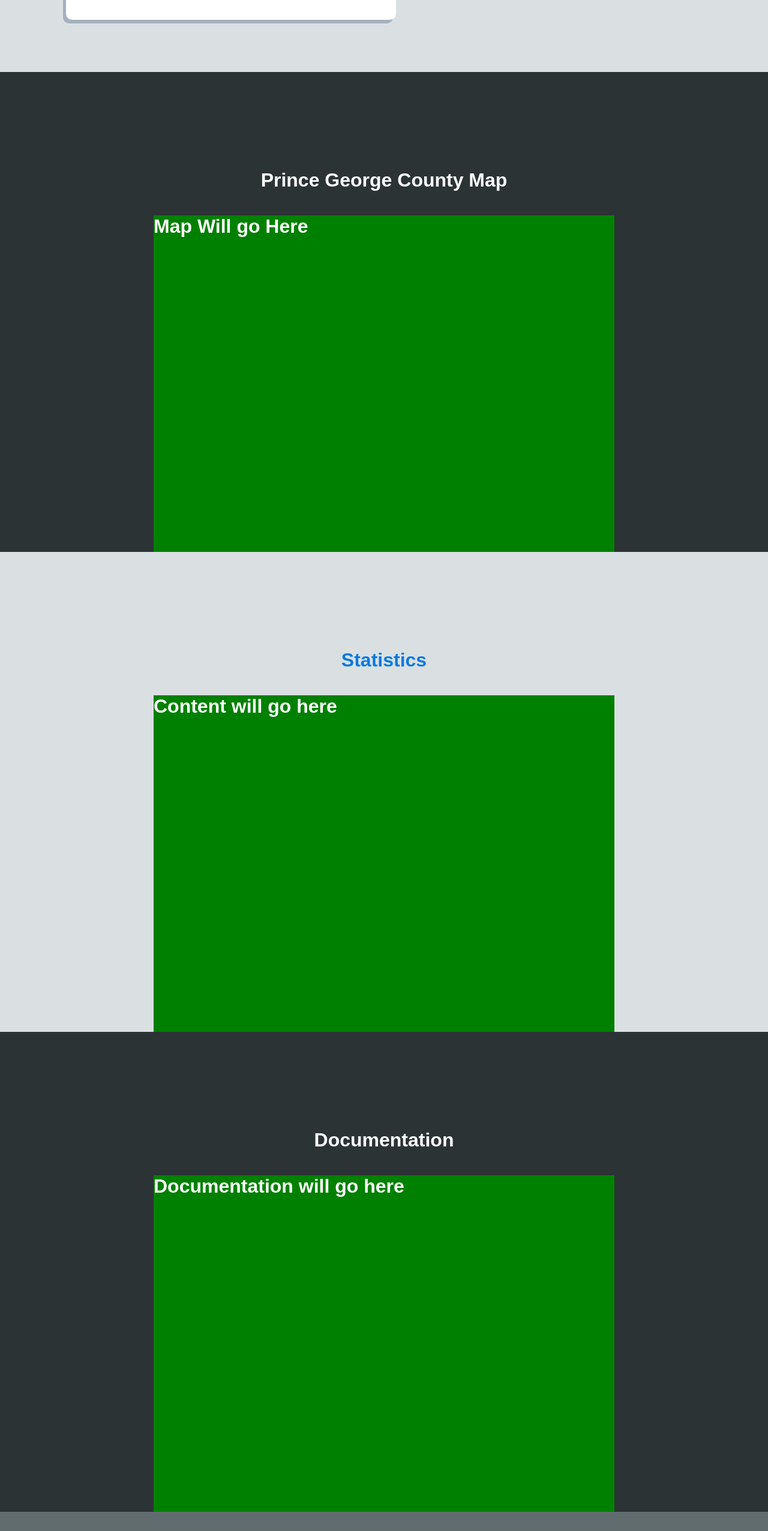
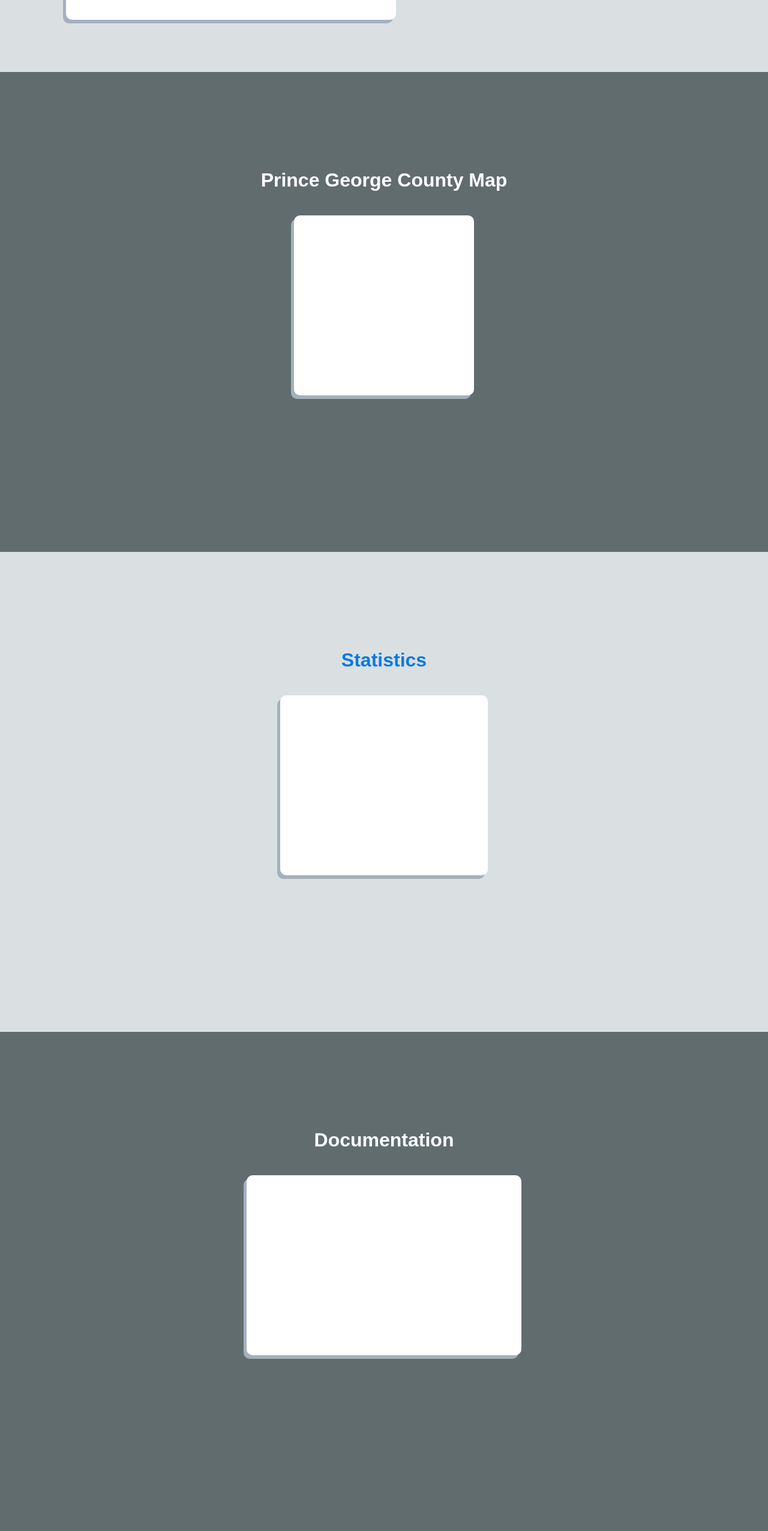
Before and after one commit to Shivppatel/CrimeSurge, a React (Create React App) app: page / in a window 1280 px wide. Shown: the part 1480-4032 px from the top of the page at 60% size. Built offline with nearby package versions, Linux system fonts and the light colour scheme; no server answers; a web font is replaced by a local one.

Commit message:
changed map to a react component from a functional and updatd navbar active styling

```diff
--- a/src/components/DocumentationSection/DocumentationElements.js
+++ b/src/components/DocumentationSection/DocumentationElements.js
@@ -9,7 +9,7 @@ export const DocContainer = styled.div`
   height: 100vh;
   position: relative;
   z-index: 1;
-  background: #2C3335;
+  background: #616c6f;
   color: white;
   overflow-y:hidden;
 `;
@@ -26,9 +26,15 @@ export const DocWrapper = styled.div`
 `;
 
 export const DocContent = styled.div`
-    height: 768px;
-    width: 768px;
-    background:green;
+    min-height: 300px;
+    min-width: 300px;
+    margin-right:20px;
+    margin-left: 20px;
+    padding:20px;
+    background: white;
+    border-radius: 10px;
+    max-width: 90vw;
+    box-shadow: -5px 6px #A4B0BD;
 `;
 
 export const DocTitle = styled.h2`
--- a/src/components/MapSection/MapElements.js
+++ b/src/components/MapSection/MapElements.js
@@ -7,9 +7,10 @@ export const MapContainer = styled.div`
   align-items: center;
   padding: 0 30px;
   height: 100vh;
+  width: 100vw;
   position: relative;
   z-index: 1;
-  background: #2c3335;
+  background: #616c6f;
   color: white;
 `;
 
@@ -25,9 +26,17 @@ export const MapWrapper = styled.div`
 `;
 
 export const MapContent = styled.div`
-    height: 768px;
-    width: 768px;
-    background:green;
+ display: flex;
+    flex-direction:column;
+    margin-right:20px;
+    margin-left: 20px;
+    padding:20px;
+    background: white;
+    border-radius: 10px;
+    max-width: 90vw;
+    box-shadow: -5px 6px #A4B0BD;
+    min-height: 300px;
+    min-width: 300px;
 `;
 
 export const ContentTitle = styled.h2`
--- a/src/components/MapSection/index.js
+++ b/src/components/MapSection/index.js
@@ -1,24 +1,46 @@
 import React from 'react'
 import {MapContainer, MapWrapper, MapContent, ContentTitle} from './MapElements'
-fetch('https://data.princegeorgescountymd.gov/resource/wb4e-w4nf.json').then(response => response.json())
-.then(data => {
-    data.forEach(element => {
-        crimePoints.push([element['location']['latitude'], element['location']['longitude']]);
-    });
-})
-const crimePoints = [];
-console.log(crimePoints);
-const Map = () => {
-    return (
+
+class Map extends React.Component{
+    constructor(props){
+        super(props);
+        this.state ={
+            data: null,
+            isLoaded: false,
+            crimeList:  []
+        };
+    }
+
+    async componentDidMount(){
+        try{
+            const response = await fetch('https://data.princegeorgescountymd.gov/resource/wb4e-w4nf.json');
+            const value = await response.json();
+            const crimes = [];
+            value.forEach(element => {
+                //crimePoints.push([element['location']['latitude'], element['location']['longitude']]);
+                crimes.push([element['clearance_code_inc_type'], element['location']['latitude'], element['location']['longitude']]);
+            })
+            this.setState({
+                isLoaded: true,
+                data: value,
+                crimeList: crimes
+            })
+        } catch(err){
+            console.log(err);
+        }
+    }
+    render() {
+        const crimeList = this.state.crimeList;
+        return(
         <MapContainer id="map">
             <ContentTitle>Prince George County Map</ContentTitle>
             <MapWrapper>
                 <MapContent>
-                    <h1>Map Will go Here</h1>
+                    {console.log(crimeList)}
                 </MapContent>
             </MapWrapper>
         </MapContainer>
-    )
+        )}
 }
 
 export default Map
--- a/src/components/Navbar/NavbarElements.js
+++ b/src/components/Navbar/NavbarElements.js
@@ -77,8 +77,8 @@ export const NavLinks = styled(LinkS)`
   height: 100%;
   cursor: pointer;
 
-  &.active {
-    border-bottom: 3px solid #0a79df;
+  &:active {
+    border-bottom: 3px solid white;
   }
 `;
 export const Abbr = styled.abbr`
--- a/src/components/Sidebar/SidebarElements.js
+++ b/src/components/Sidebar/SidebarElements.js
@@ -1,6 +1,5 @@
 import styled from "styled-components";
 import { FaTimes } from "react-icons/fa";
-import { Link as LinkR } from "react-router-dom";
 import { Link as LinkS } from "react-scroll";
 
 export const SidebarContainer = styled.aside`
--- a/src/components/StatisticsSection/StatisticsElements.js
+++ b/src/components/StatisticsSection/StatisticsElements.js
@@ -7,6 +7,7 @@ export const StatisticsContainer = styled.div`
   align-items: center;
   padding: 0 30px;
   height: 100vh;
+  width:100vw;
   position: relative;
   z-index: 1;
   background: #DAE0E2;
@@ -25,9 +26,15 @@ export const StatisticsWrapper = styled.div`
 `;
 
 export const StatisticsContent = styled.div`
-    height: 768px;
-    width: 768px;
-    background:green;
+    min-height: 300px;
+    min-width: 300px;
+    margin-right:20px;
+    margin-left: 20px;
+    padding:20px;
+    background: white;
+    border-radius: 10px;
+    max-width: 90vw;
+    box-shadow: -5px 6px #A4B0BD;
 `;
 
 export const StatisticsTitle = styled.h2`
```
